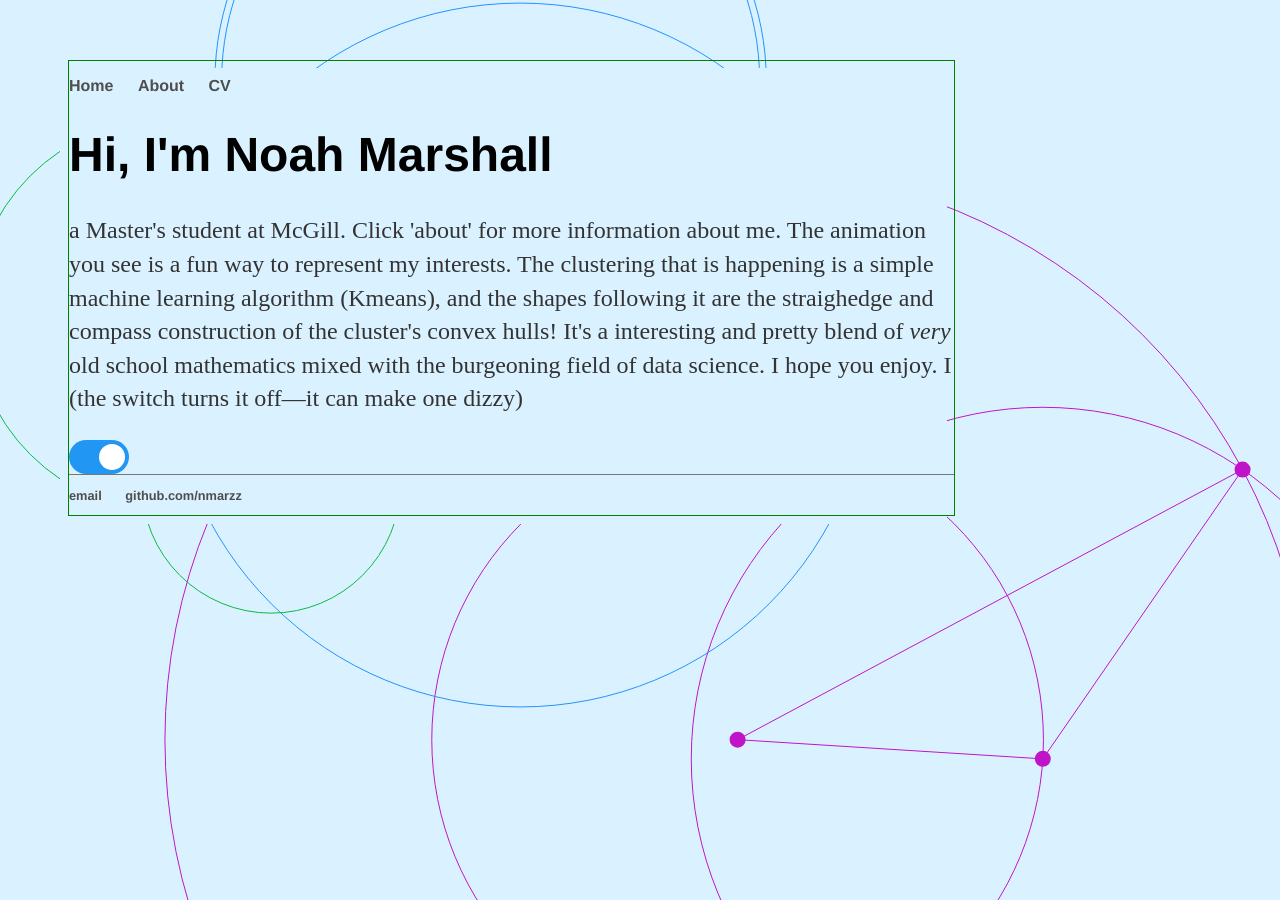
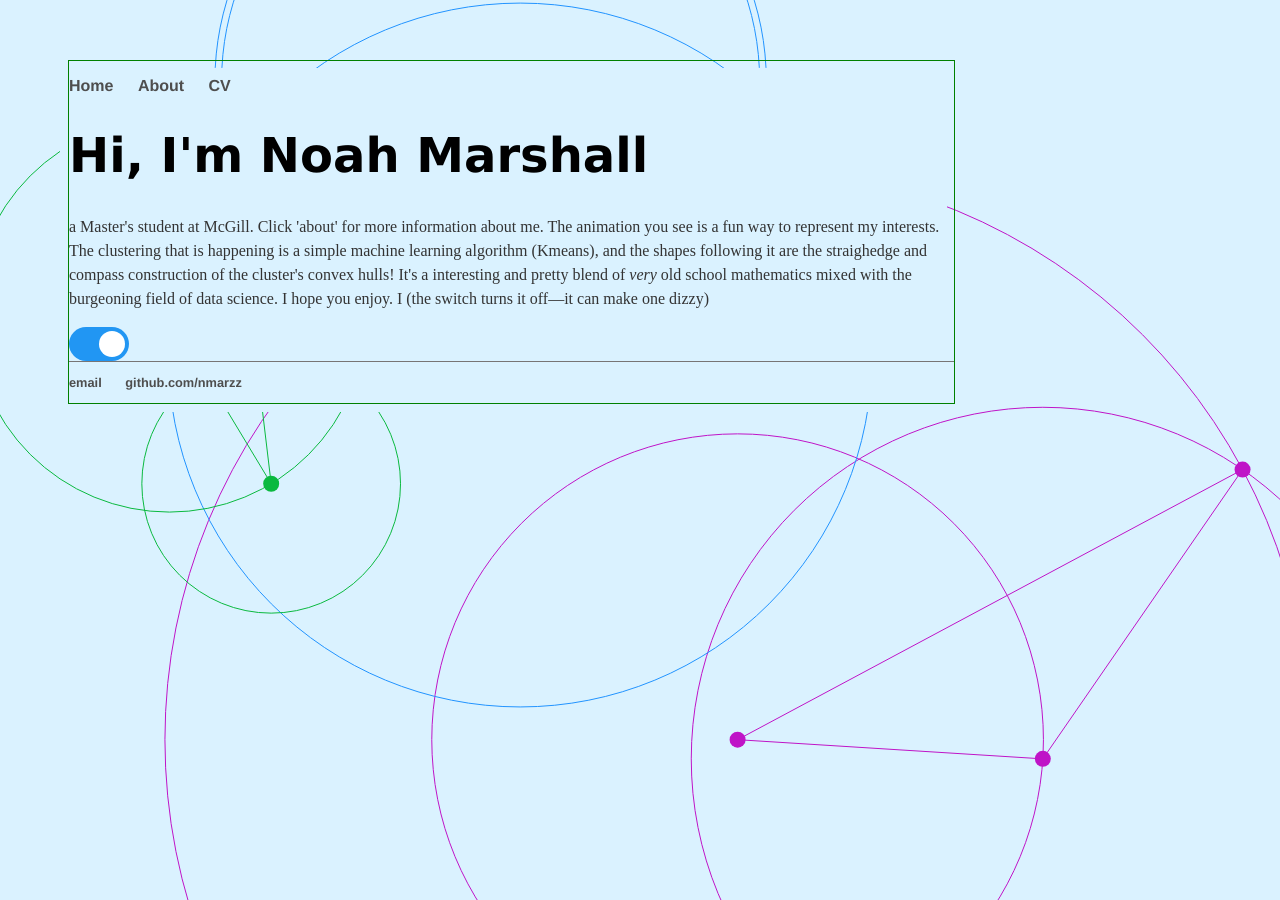
Before and after one commit to nmarzz/nmarzz.github.io, a Jekyll site: the page built from index.html, in a window 1280 px wide. Built offline with Jekyll 4.4.1, drawn with Linux system fonts in a browser that asks for light colours.

Commit message:
update my info

```diff
--- a/css/main.css
+++ b/css/main.css
@@ -23,11 +23,11 @@
 }
 h1 {
     font-size: 3em;
-    font-family:'Helvetica', 'Arial', 'Sans-Serif';
+    font-family:'Verdana', 'Geneva', 'Sans-Serif';
 }
 p {
-    font-size: 1.5em;
-    line-height: 1.4em;
+    font-size: 1em;
+    line-height: 1.5em;
     color: #333;
 }
 footer {
```
